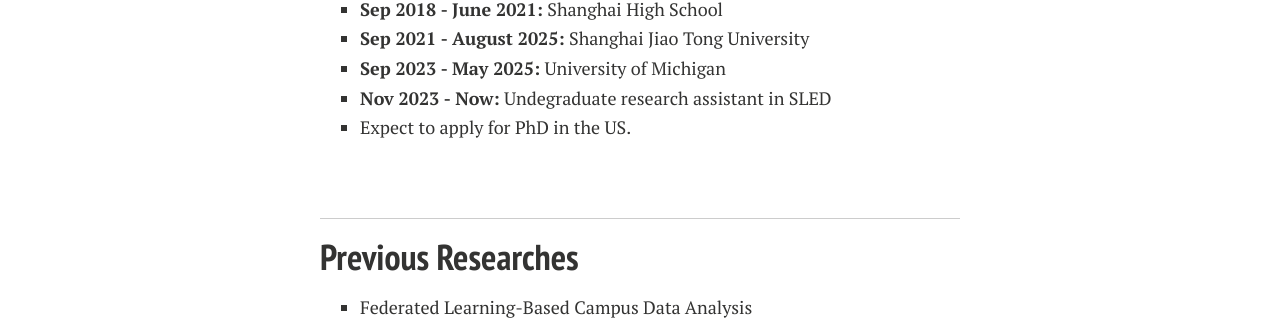
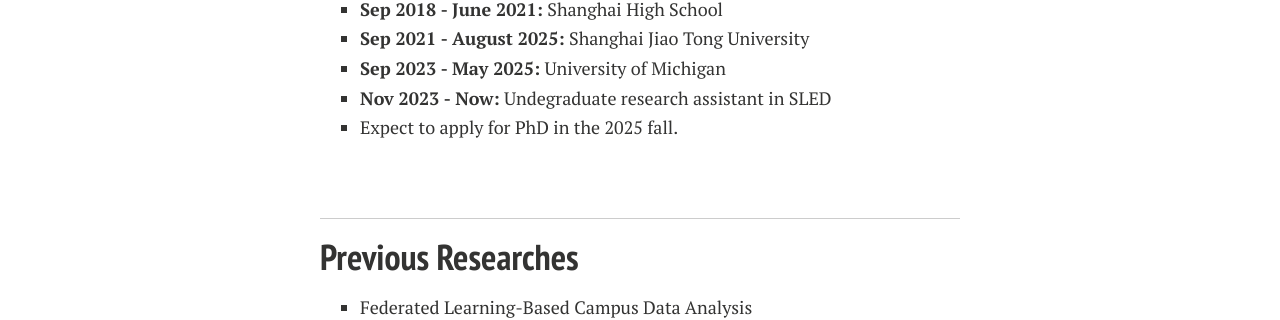
Before and after one commit to xuejunzhang2002/xuejunzhang.github.io, a Jekyll site: the page built from index.md, in a window 1280 px wide. Shown: the part 575-895 px from the top of the page. Built offline with Jekyll 4.4.1, drawn with Linux system fonts in a browser that asks for light colours; nearby versions of some CDN libraries; comment, search, counter and statistics services are not loaded; a style sheet for code colours, icons or effects is not loaded; our own code applies the rules of GitHub Pages for plain Markdown files.

Commit message:
Update index.md

```diff
--- a/index.md
+++ b/index.md
@@ -18,7 +18,7 @@ I am a rising senior majoring in **Electrical and Computer Engineering** at Shan
 - **Sep 2021 - August 2025:** Shanghai Jiao Tong University
 - **Sep 2023 - May 2025:** University of Michigan
 - **Nov 2023 - Now:** Undegraduate research assistant in SLED
-- Expect to apply for PhD in the US.
+- Expect to apply for PhD in the 2025 fall.
 
 <br>
 
```
